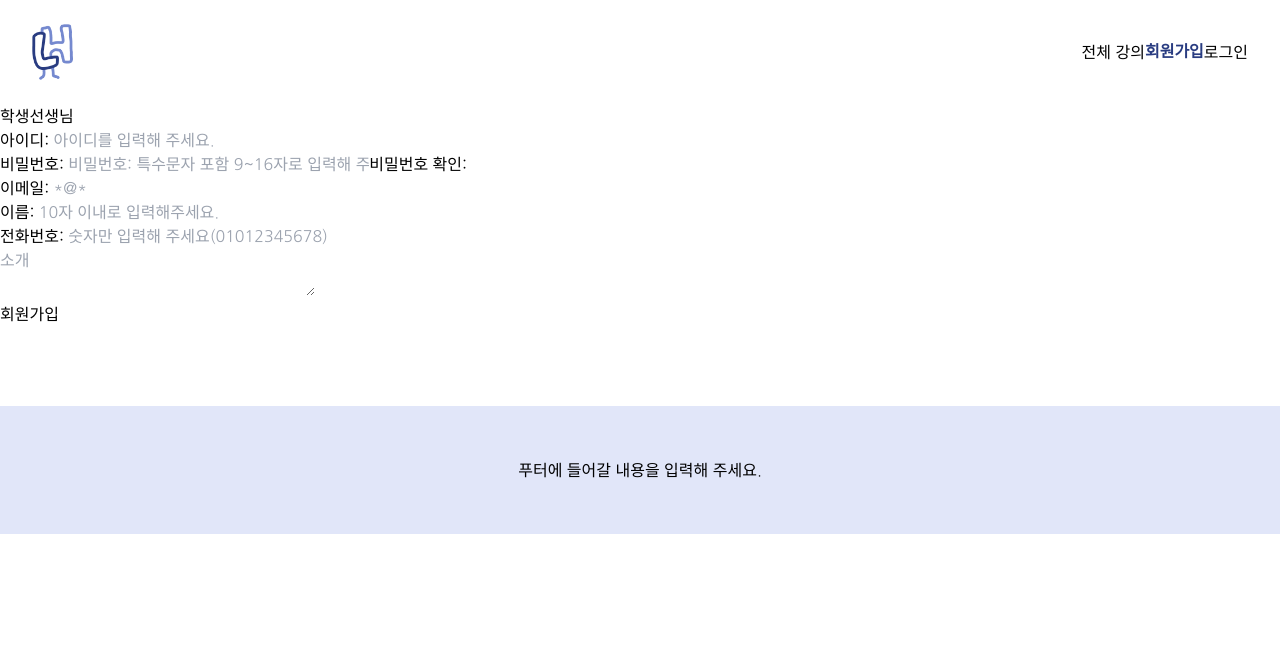
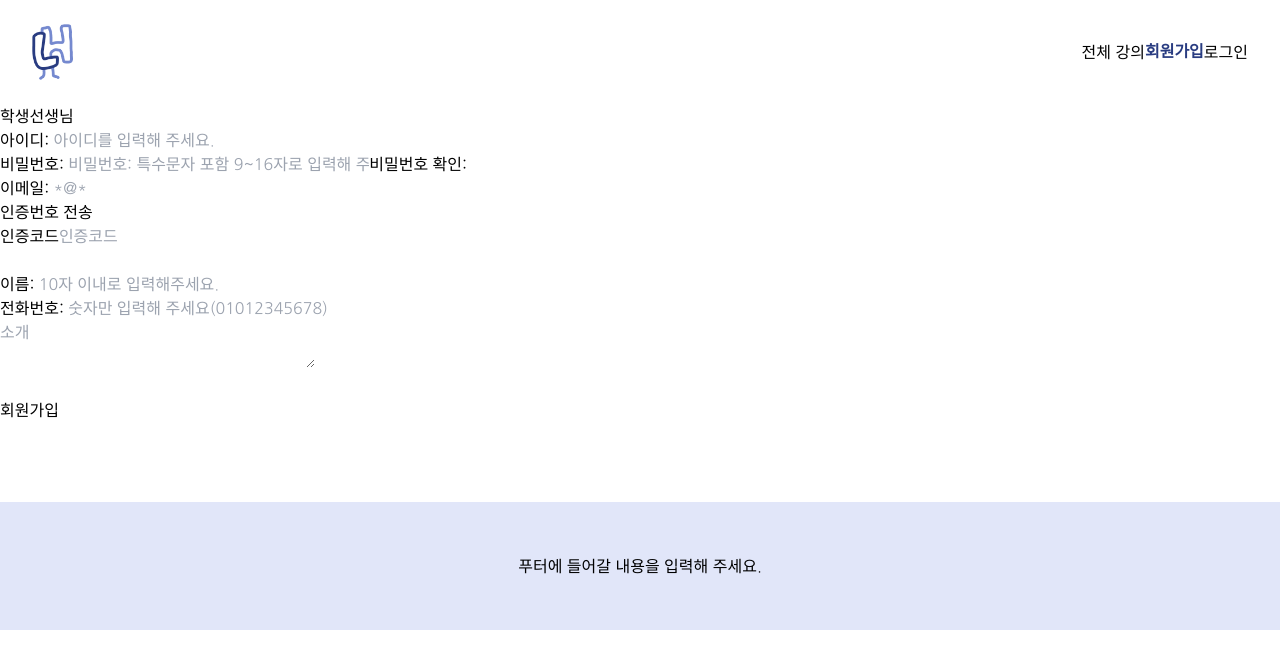
Before and after one commit to qor4/Learners-High, a React (Create React App) app in the folder frontend/: page /join in a window 1280 px wide. Shown: the top 668 px of the page. Built offline with nearby package versions, Linux system fonts and the light colour scheme.

Commit message:
[FE] feat: 회원가입 - 이메일인증, 경력 및 학력 1차 완료
- 경력 및 학력의 날짜
- 강사의 경우 "회원가입" 눌렀을 때 이력 및 경력 컴포넌트 뜨게 만드는
  리팩토링 필요

```diff
--- a/frontend/src/components/auth/UserJoin.jsx
+++ b/frontend/src/components/auth/UserJoin.jsx
@@ -163,6 +163,38 @@ const UserJoin = () => {
         setUserEmailMSG("");
         setUserEmailVailidCheck(true);
     };
+    // 이메일 인증
+    const [certEmailCode, setCertEmailCode] = useState("")
+    const certEmail = () => {
+        const data = {userEmail}
+        axios.post(`${url}/user/cert/email?email=${userEmail}`,
+        data,
+        {headers: { "Content-Type": "application/json" }}
+        )
+        .then(res => {
+            console.log(res.data)
+            setCertEmailCode(res.data)
+        })
+        .catch(err => console.log(err))
+    }
+
+    const [certEmailCheck,setCertEmailCheck] = useState("")
+    const [certEmailValidCheck, setCertEmailValidCheck] = useState(false)
+    const [certEmailCheckMSG, setCertEmailCheckMSG] = useState("")
+    const certEmailFormCheck = () => {
+        console.log(certEmailCheck, "이메일코드")
+        console.log(certEmailCheck, "내가 입력")
+        if (certEmailCode && Number(certEmailCheck) === Number(certEmailCode)) {
+            setCertEmailValidCheck(true)
+            setCertEmailCheckMSG("인증 성공")
+        } else {
+            setCertEmailValidCheck(false)
+            setCertEmailCheckMSG("인증 요망")
+        }
+    }
+
+
+
     const [userInfoMSG, setUserInfoMSG] = useState("");
     const [userInfoValidCheck, setUserInfoValidCheck] = useState(false);
     const userInfoFormCheck = () => {
@@ -193,7 +225,7 @@ const UserJoin = () => {
             passwordValidCheck &&
             userTelValidCheck &&
             userEmailValidCheck &&
-            userEmailValidCheck &&
+            certEmailValidCheck &&
             userInfoValidCheck &&
             userNameValidCheck
         ) {
@@ -224,6 +256,7 @@ const UserJoin = () => {
                 })
                 .then((userNo)=> {
                     console.log(userNo, "갔어요?!")
+                    setUserNo(userNo)
 
                     console.log(profileImg, "프로필이미지- 회원가입중")
                     // console.log(formData)
@@ -320,6 +353,21 @@ const UserJoin = () => {
                     onBlur={userEmailFormCheck}
                 />
                 <p> {userEmailMSG} </p>
+
+                <button onClick={certEmail}>인증번호 전송</button>
+                <br/>
+                <span>인증코드</span>
+                <input
+                    type="text"
+                    name="certEmailCheck"
+                    placeholder="인증코드"
+                    id="certEmailCheck"
+                    onChange={e=> setCertEmailCheck(removeAllEmpty(e.currentTarget.value))}
+                    onBlur={certEmailFormCheck}
+                />
+                <br/>
+                <span> {certEmailCheckMSG} </span>
+                <br/>
                 <label htmlFor="userName">이름: </label>
                 <input
                     type="text"
@@ -358,20 +406,28 @@ const UserJoin = () => {
                 />
                 <p> {userInfoMSG} </p>
             </div>
+
+            {
+                userType==='T' ? (
+                <>
+                <span>프로필사진</span>
+                {
+                    profileImg ? (
+                    <img src={profileImgURL} alt="프로필 사진" /> ) : (
+                    <img src="#" alt="프로필 없을 떄 보이는 사진" />
+                    )
+                }
+                <input type="file" accept="image/*" onChange={handleUploadProfileIMG}/>
+                </>
+                ) : null
+            }
+            <br/>
             <button onClick={signUp}>회원가입</button>
         </form>
     {/* 여기서 userType이 "T"면,  */}
     {
       userType==='T' ? (
         <>
-        <span>프로필사진</span>
-        {
-            profileImg ? (
-            <img src={profileImgURL} alt="프로필 사진" /> ) : (
-            <img src="#" alt="프로필 없을 떄 보이는 사진" />
-            )
-        }
-        <input type="file" accept="image/*" onChange={handleUploadProfileIMG}/>
         <UserJoinTeacherJob userNo={userNo}></UserJoinTeacherJob>
         <UserJoinTeacherEdu userNo={userNo}></UserJoinTeacherEdu>
         </>
--- a/frontend/src/components/auth/UserJoinTeacherEdu.js
+++ b/frontend/src/components/auth/UserJoinTeacherEdu.js
@@ -60,10 +60,11 @@ const UserJoinTeacherEdu = (props) => {
     const postTeacherEdu = () => {
         // 데이터를 [id: id, {data들} // or {id: userId, ... 이렇게?}]
         eduInputList.map((item) => (
-            axios.post(`${url}/user/join/edu`,
+            axios.post(`${url}/user/join/edu/${userNo}`,
             item,
             {headers: {"Content-Type": 'application/json'}}
             )
+            .then(res=>console.log(res))
         ))
     }
 
@@ -73,7 +74,7 @@ const UserJoinTeacherEdu = (props) => {
                 {
                     eduInputList.map((item, index) => (
                         <div key={index}>
-                            <p>학력 {item.id+1}</p>
+                            <p>학력 { item.id+1}</p>
 
                             <span>학교명</span>
                             <input
@@ -93,7 +94,7 @@ const UserJoinTeacherEdu = (props) => {
                             value={item.majorName}
                             />
 
-                            <span>전공명</span>
+                            <span>학위명</span>
                             <input
                             type="text"
                             name="degree"
--- a/frontend/src/components/auth/UserJoinTeacherJob.js
+++ b/frontend/src/components/auth/UserJoinTeacherJob.js
@@ -58,10 +58,11 @@ const UserJoinTeacherJob = (props) => {
     const postTeacherJob = () => {
         // 데이터를 [id: id, {data들} // or {id: userId, ... 이렇게?}]
         jobInputList.map((item) => (
-            axios.post(`${url}/user/join/job`,
+            axios.post(`${url}/user/join/job/${userNo}`,
             item,
             {headers: {"Content-Type": 'application/json'}}
             )
+            .then(res=> console.log(res))
         ))
     }
 
```
